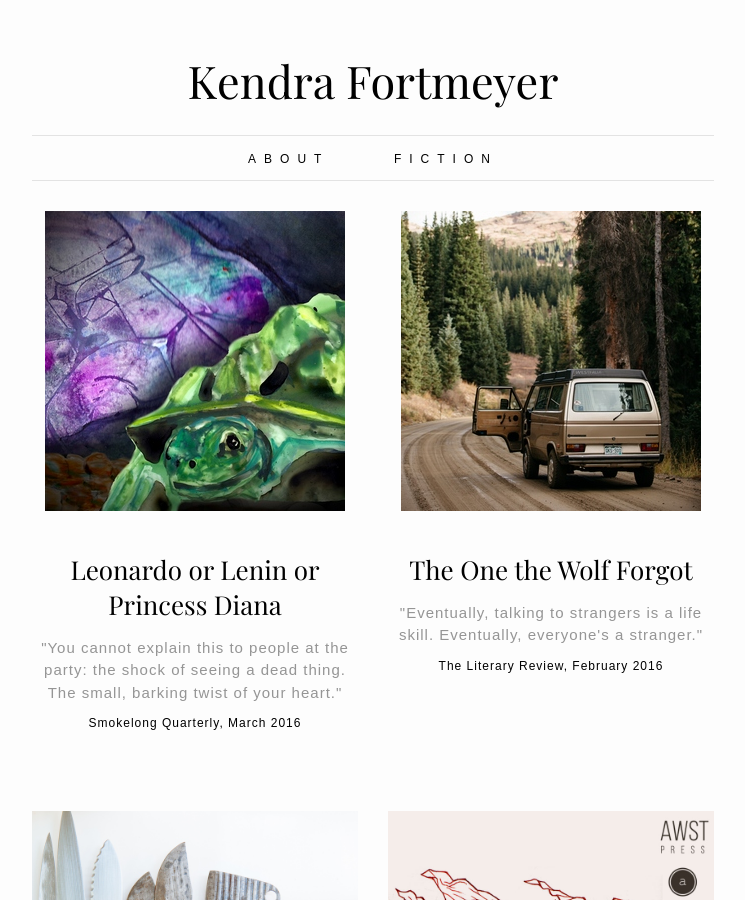
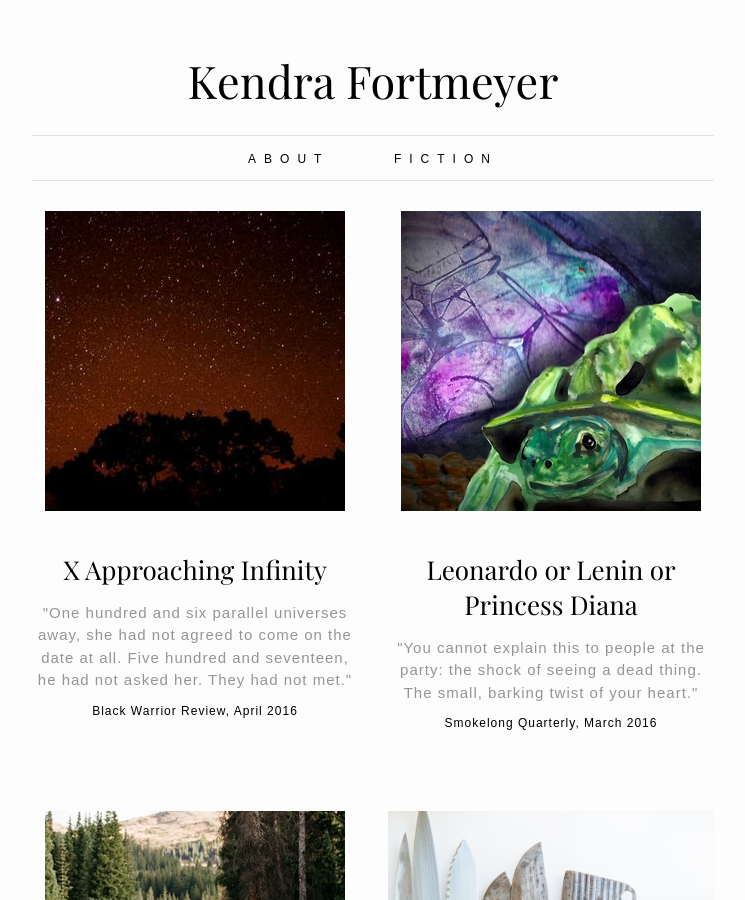
Before and after one commit to rblakemesser/rblakemesser.github.io, a Jekyll site: the page built from fiction/index.html, in a window 1280 px wide and 900 px high. Shown: the whole window, without its empty margins (267-1012 px from the left). Built offline with Jekyll 4.4.1, drawn with Linux system fonts in a browser that asks for light colours; some web fonts are replaced.

Commit message:
added BWR

```diff
--- a/_data/fiction.yml
+++ b/_data/fiction.yml
@@ -1,4 +1,11 @@
 fiction:
+
+  - snippet: "One hundred and six parallel universes away, she had not agreed to come on the date at all.  Five hundred and seventeen, he had not asked her.  They had not met."
+    pub: "Black Warrior Review"
+    dat: "April 2016"
+    title: "X Approaching Infinity"
+    link: "http://bwr.ua.edu/project/42-2/"
+    image: "stars.jpg"
 
   - snippet: "You cannot explain this to people at the party: the shock of seeing a dead thing. The small, barking twist of your heart."
     pub: "Smokelong Quarterly"
```
Also changed, not shown: assets/stars.jpg (added).
